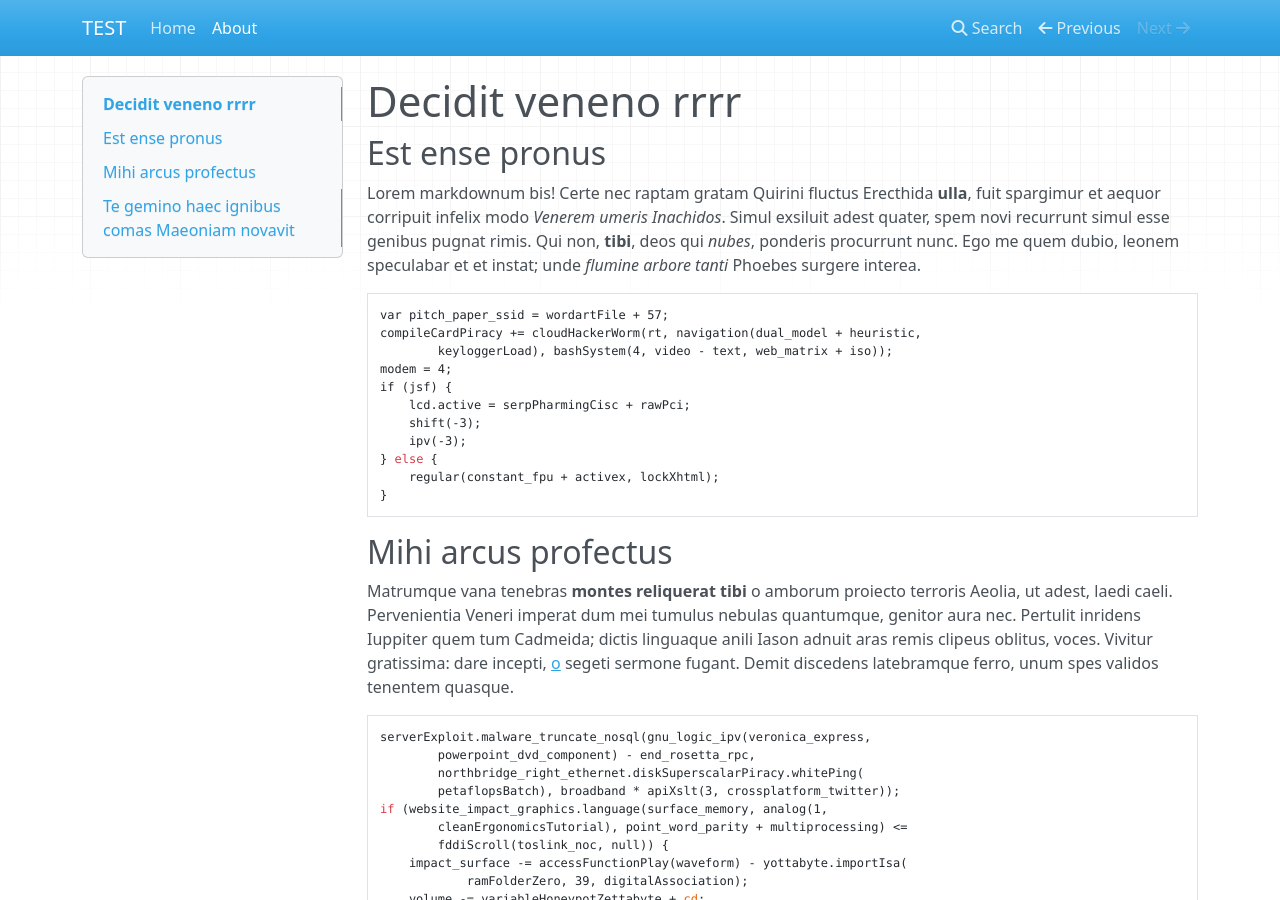
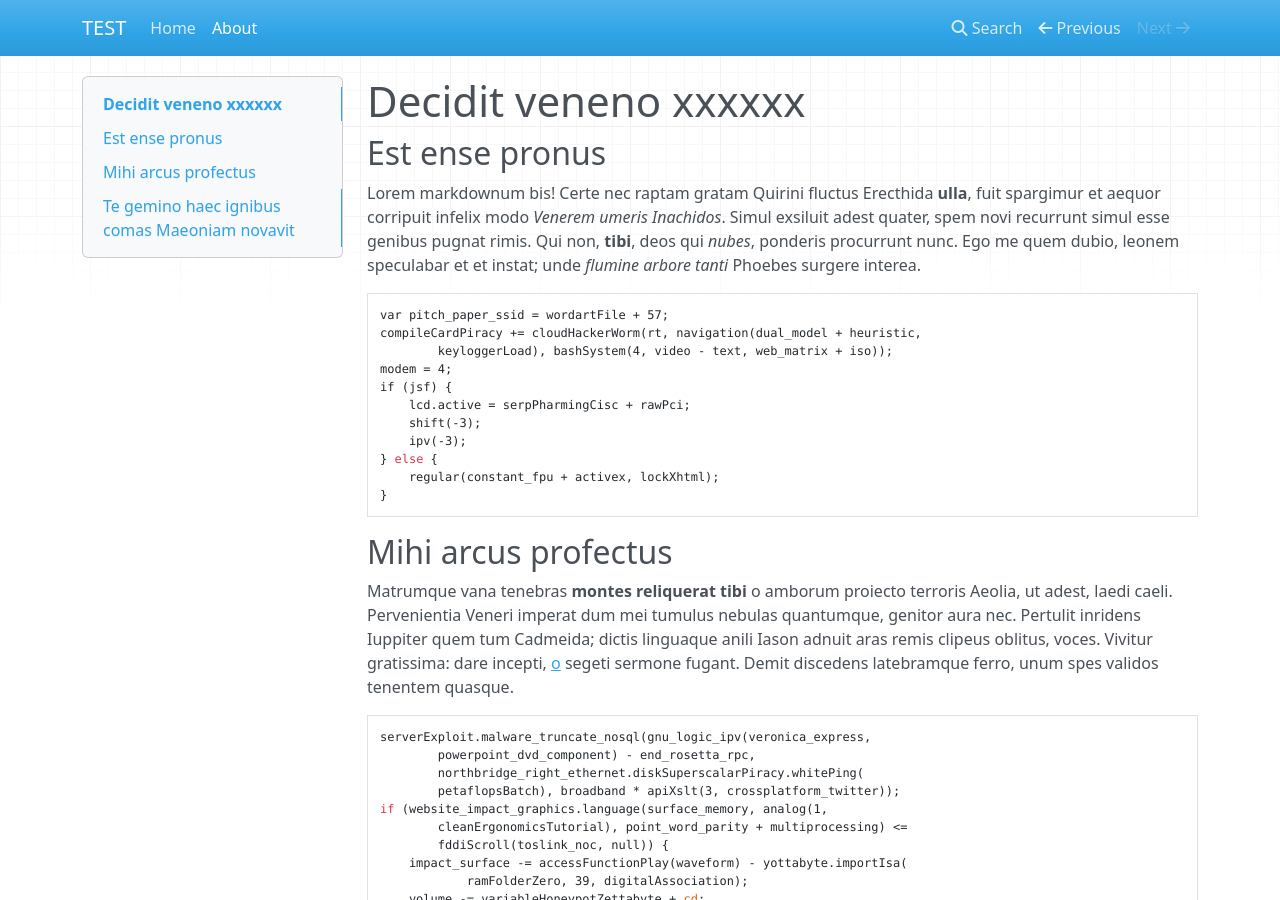
Before and after one commit to gaspardmoindrot/test_mkdocs, an MkDocs documentation site: the page built from docs/about.md, in a window 1280 px wide and 900 px high. Built offline with MkDocs 1.6.1, drawn with Linux system fonts in a browser that asks for light colours; nearby versions of some CDN libraries.

Commit message:
Update about.md

```diff
--- a/docs/about.md
+++ b/docs/about.md
@@ -1,4 +1,4 @@
-# Decidit veneno rrrr
+# Decidit veneno xxxxxx
 
 ## Est ense pronus
 
```
